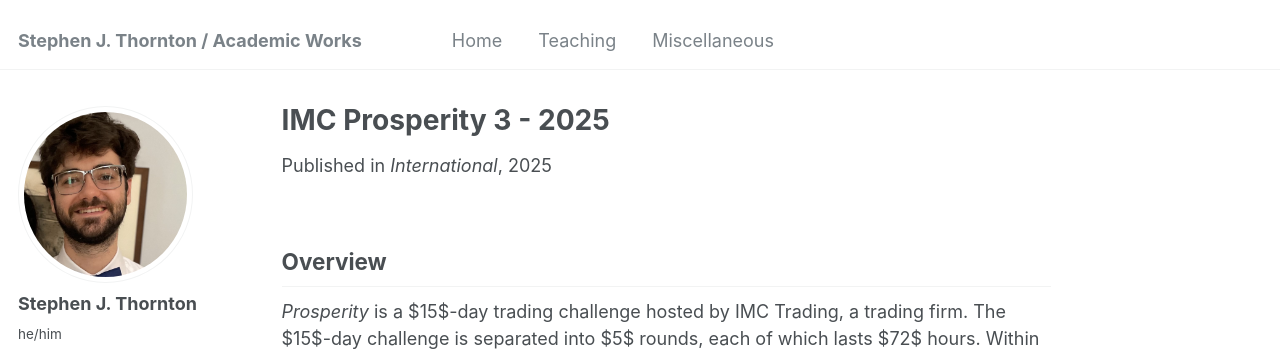
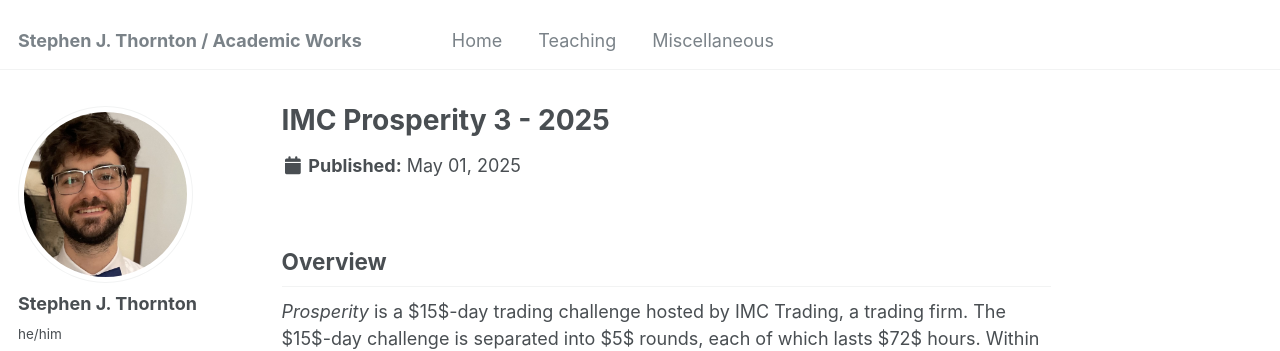
Before and after one commit to stephen-thornton/stephen-thornton.github.io, a Jekyll site: the page built from _miscellaneous/Prosperity.md, in a window 1280 px wide and 900 px high. Shown: the top 351 px of the window. Built offline with Jekyll 4.4.1, drawn with Linux system fonts in a browser that asks for light colours; some web fonts are replaced; part of the change alters nothing that is shown.

Commit message:
Update Prosperity.md

```diff
--- a/_miscellaneous/Prosperity.md
+++ b/_miscellaneous/Prosperity.md
@@ -3,9 +3,6 @@ title: "IMC Prosperity 3 - 2025"
 collection: miscellaneous
 type: "Financial trading challenge"
 permalink: /miscellaneous/imc-prosperity-3
-venue: "International"
-date: 2025-04-01
-location: "Ithaca, NY"
 ---
 
 ## Overview
```
